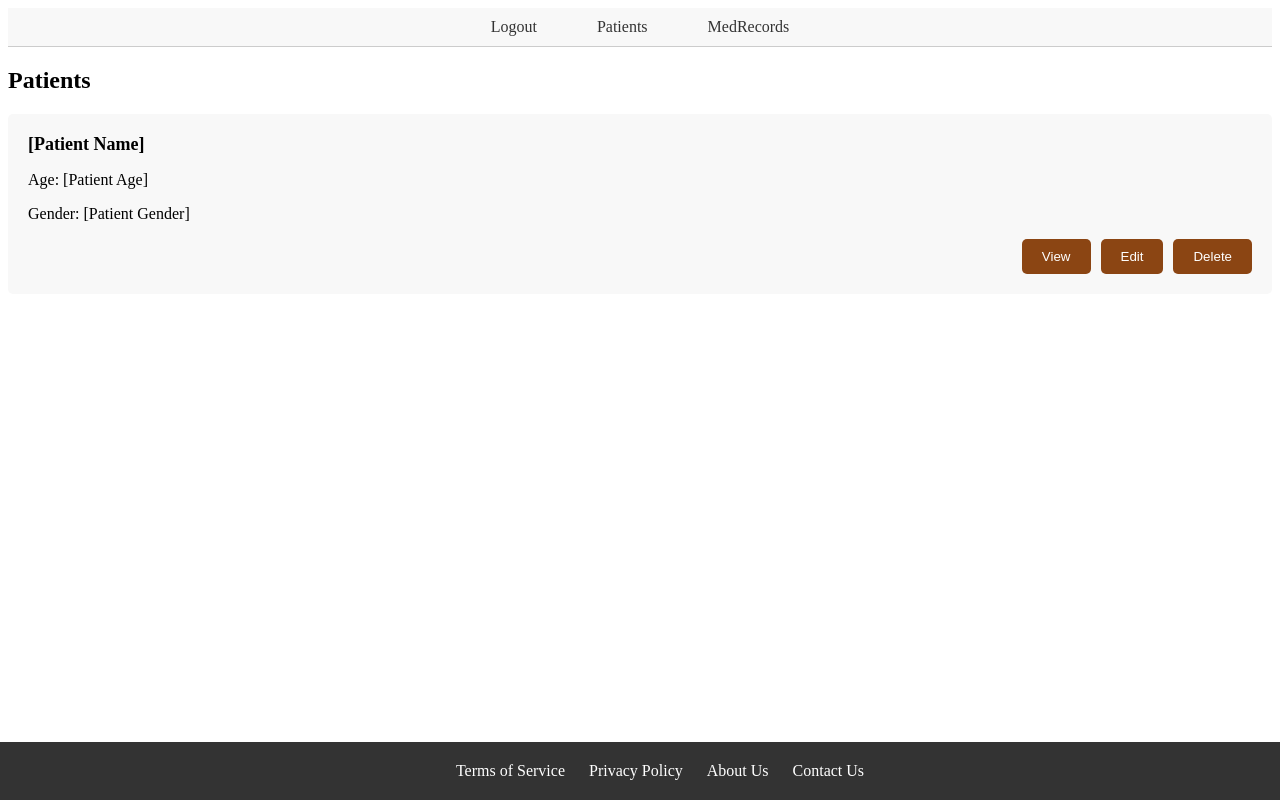
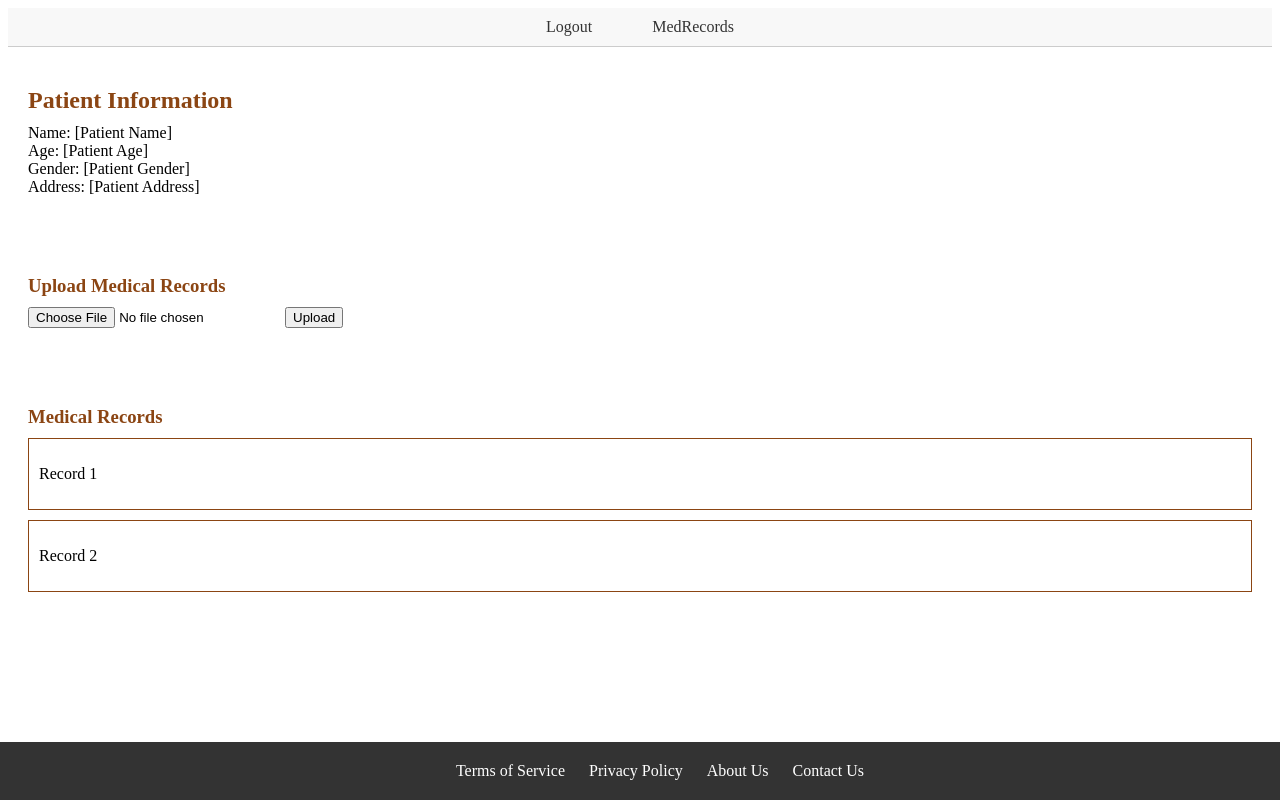
Before and after one commit to prakhar728/Medibridge, a website: page client/doctors/patients.html in a window 1280 px wide. Drawn offline with Linux system fonts and the light colour scheme.

Commit message:
added patient page.

```diff
--- a/client/doctors/doctors_styles/patients.css
+++ b/client/doctors/doctors_styles/patients.css
@@ -1,37 +1,24 @@
-
-/* Patient card styles */
-.patient-card {
-    background-color: #f8f8f8;
+/* Main content */
+section {
+    margin-bottom: 20px;
     padding: 20px;
-    margin-bottom: 20px;
-    border-radius: 5px;
 }
 
-.patient-info {
+h2, h3 {
+    margin-bottom: 10px;
+    color: #8B4513;
+}
+
+.patient-details p {
+    margin: 0;
+}
+
+.upload-form input[type="file"] {
     margin-bottom: 10px;
 }
 
-.patient-info h3 {
-    font-size: 18px;
-    margin: 0;
+.medical-records .record-item {
+    border: 1px solid #8B4513;
+    padding: 10px;
+    margin-bottom: 10px;
 }
-
-.patient-actions {
-    display: flex;
-    justify-content: flex-end;
-}
-
-.patient-actions button {
-    margin-left: 10px;
-    background-color: #8B4513;
-    color: #fff;
-    border: none;
-    padding: 10px 20px;
-    border-radius: 5px;
-    cursor: pointer;
-    transition: background-color 0.3s ease;
-}
-
-.patient-actions button:hover {
-    background-color: #654321;
-}
--- a/client/doctors/patients.html
+++ b/client/doctors/patients.html
@@ -8,7 +8,6 @@
 <nav class="fade-in">
     <ul class="navigation-bar">
         <li><a href="logout.html">Logout</a></li>
-        <li><a href="patients.html">Patients</a></li>
         <li><a href="med-records.html">MedRecords</a></li>
     </ul>
 </nav>
@@ -23,27 +22,40 @@
 
 <main class="fade-in">
     <section>
-        <h2>Patients</h2>
+        <h2>Patient Information</h2>
+        <div class="patient-details">
+            <p>Name: <span class="patient-name">[Patient Name]</span></p>
+            <p>Age: <span class="patient-age">[Patient Age]</span></p>
+            <p>Gender: <span class="patient-gender">[Patient Gender]</span></p>
+            <p>Address: <span class="patient-address">[Patient Address]</span></p>
+            <!-- Add more patient information here -->
+        </div>
     </section>
 
     <section>
-        <!-- Add patient cards here -->
-        <div class="patient-card">
-            <!-- Example patient card -->
-            <div class="patient-info">
-                <h3>[Patient Name]</h3>
-                <p>Age: [Patient Age]</p>
-                <p>Gender: [Patient Gender]</p>
-                <!-- Add more patient information as needed -->
+        <h3>Upload Medical Records</h3>
+        <form id="upload-form" action="#" method="post" enctype="multipart/form-data">
+            <input type="file" name="file" id="file" accept=".pdf, .doc, .docx">
+            <button type="submit">Upload</button>
+        </form>
+    </section>
+
+    <section>
+        <h3>Medical Records</h3>
+        <div class="medical-records">
+            <!-- Add medical record items here -->
+            <div class="record-item">
+                <p>Record 1</p>
+                <!-- Add more details about the record -->
             </div>
-            <div class="patient-actions">
-                <button class="view-button">View</button>
-                <button class="edit-button">Edit</button>
-                <button class="delete-button">Delete</button>
+            <div class="record-item">
+                <p>Record 2</p>
+                <!-- Add more details about the record -->
             </div>
         </div>
     </section>
 </main>
+
 <footer class="fade-in">
     <ul class="footer-links">
         <li><a href="terms.html">Terms of Service</a></li>
@@ -52,6 +64,7 @@
         <li><a href="contact.html">Contact Us</a></li>
     </ul>
 </footer>
+
 <script>
     // JavaScript code
 </script>
```
Also changed, not shown: client/doctors/doctor.html (+1 -2 lines).
